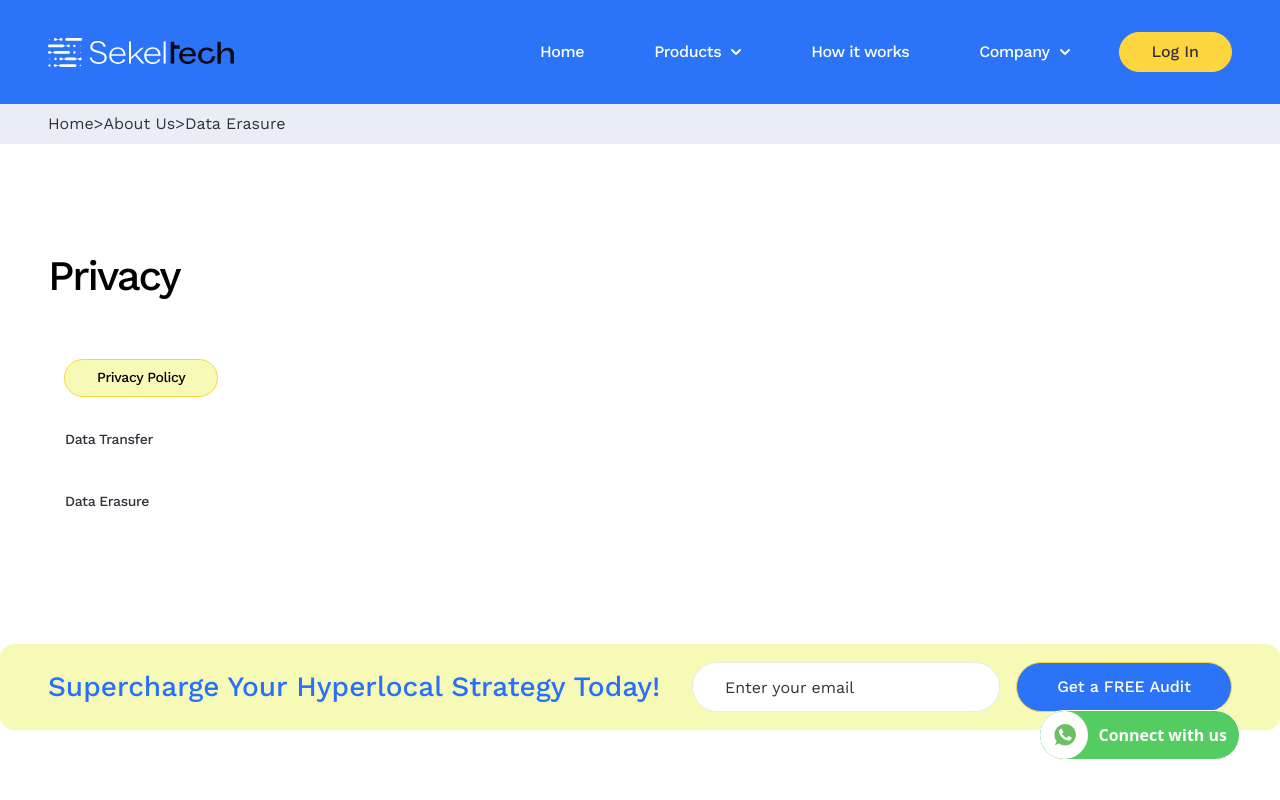
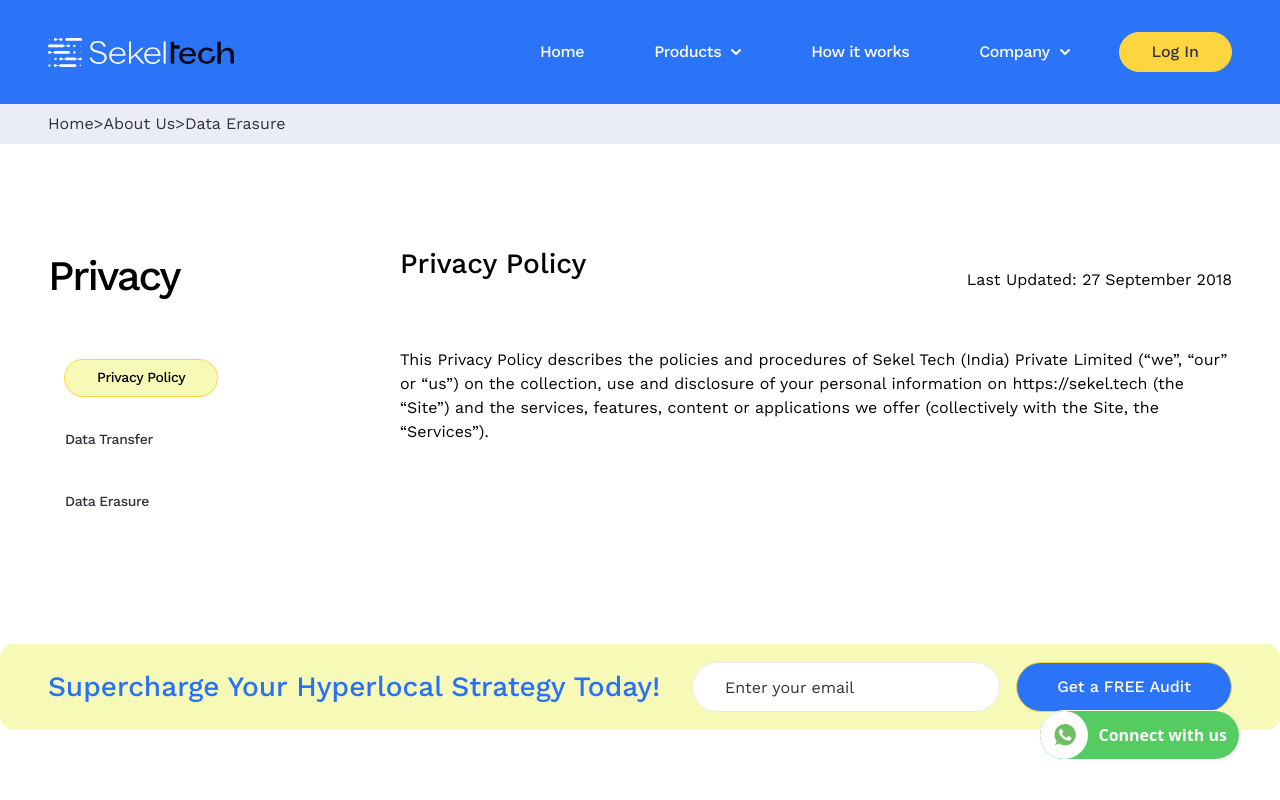
Before and after one commit to omwebiwork/sekel-tech, a Next.js app: page /privacy-policy in a window 1280 px wide. Shown: the top 800 px of the page. Built offline with nearby package versions, Linux system fonts and the light colour scheme.

Commit message:
New UI bug fixed.

```diff
--- a/src/Components/comman/ConnectPopUp.js
+++ b/src/Components/comman/ConnectPopUp.js
@@ -119,8 +119,8 @@ function ConnectPopUp({ handleBack }) {
     }
   };
   return (
-    <div className="w-[28rem] max-sm:w-[24rem] bg-white shadow-[2px_2px_13px_-1px_rgba(0,0,0,0.25)] rounded-[20px]">
-      <div className="flex py-8 px-6 flex-col text-left w-full">
+    <div className="w-[28rem] max-sm:w-[24rem] bg-white shadow-[2px_2px_13px_-1px_rgba(0,0,0,0.25)] rounded-[20px] m-3">
+      <div className="flex py-8 px-6 flex-col text-left w-full max-h-[calc(100vh_-_200px)] overflow-y-auto">
         <button onClick={handleBack} className="flex items-center gap-x-4 mb-8">
           <span>
             <Image
@@ -140,7 +140,7 @@ function ConnectPopUp({ handleBack }) {
           <div className="w-full mb-4">
             <input
               type="text"
-              className="w-full border w-full rounded-[8px] p-3 border-gray-coc outline-none shadow-none placeholder:text-gray-300 h-[42px]"
+              className="w-full border rounded-[8px] p-3 border-gray-coc outline-none shadow-none placeholder:text-gray-300 h-[42px]"
               placeholder="Your Name"
               value={name}
               onChange={onNameChange}
@@ -149,7 +149,7 @@ function ConnectPopUp({ handleBack }) {
           <div className="w-full mb-4">
             <input
               type="email"
-              className="w-full border w-full rounded-[8px] p-3 border-gray-coc outline-none shadow-none placeholder:text-gray-300 h-[42px]"
+              className="w-full border rounded-[8px] p-3 border-gray-coc outline-none shadow-none placeholder:text-gray-300 h-[42px]"
               placeholder="Email Address"
               value={email}
               onChange={onEmailChange}
@@ -158,7 +158,7 @@ function ConnectPopUp({ handleBack }) {
           <div className="w-full mb-4">
             <input
               type="tel"
-              className="w-full border w-full rounded-[8px] p-3 border-gray-coc outline-none shadow-none placeholder:text-gray-300 h-[42px]"
+              className="w-full border rounded-[8px] p-3 border-gray-coc outline-none shadow-none placeholder:text-gray-300 h-[42px]"
               placeholder="Phone no."
               value={tel}
               onChange={onTelChange}
--- a/src/Components/comman/LetConnectPopUp.js
+++ b/src/Components/comman/LetConnectPopUp.js
@@ -18,7 +18,7 @@ function LetConnectPopUp({ handleEnquiryOpen }) {
   const router = useRouter();
 
   return (
-    <div className="w-[28rem] max-sm:w-[24rem] bg-white shadow-[2px_2px_13px_-1px_rgba(0,0,0,0.25)] rounded-[20px]">
+    <div className="w-[28rem] max-sm:w-[24rem] bg-white shadow-[2px_2px_13px_-1px_rgba(0,0,0,0.25)] rounded-[20px] m-3">
       <div className="flex px-6 py-8 flex-col text-left w-full">
         <h1 className="font-bold text-secondary text-[24px] mb-21">
           {`Let's `}Connect
--- a/src/Components/comman/Modal/index.js
+++ b/src/Components/comman/Modal/index.js
@@ -6,13 +6,13 @@ const Modal = ({
   onClose,
   children,
   sectionSty = "",
-  boxStyle = "m-3",
+  boxStyle = "",
   showArrowButton = false,
   showCloseButton = false,
 }) => {
   return (
     <section className={`${sectionSty} ${open ? "mb-[24px]" : "hidden"}`}>
-      <div className={`${boxStyle} overflow-y-auto`}>
+      <div className={`${boxStyle}`}>
         <button
           className={`${
             showArrowButton ? "" : "hidden"
--- a/src/pages/privacy-policy.js
+++ b/src/pages/privacy-policy.js
@@ -48,9 +48,22 @@ const PrivacyPolicy = () => {
           onHandleFilter={(e) => {
             router.push(`/${e}`);
           }}
-          renderElement={() => <div>
-
-          </div>}
+          renderElement={() => (
+            <div>
+              <div className="flex items-center justify-between mb-8">
+                <h2 className="text-[28px] leading-[140%] font-medium mb-8">Privacy Policy</h2>
+                <p>Last Updated: 27 September 2018</p>
+              </div>
+              <p>
+                This Privacy Policy describes the policies and procedures of
+                Sekel Tech (India) Private Limited (“we”, “our” or “us”) on the
+                collection, use and disclosure of your personal information on
+                https://sekel.tech (the “Site”) and the services, features,
+                content or applications we offer (collectively with the Site,
+                the “Services”).
+              </p>
+            </div>
+          )}
         />
       </section>
       <HyperlocalStrategyForm />
```
